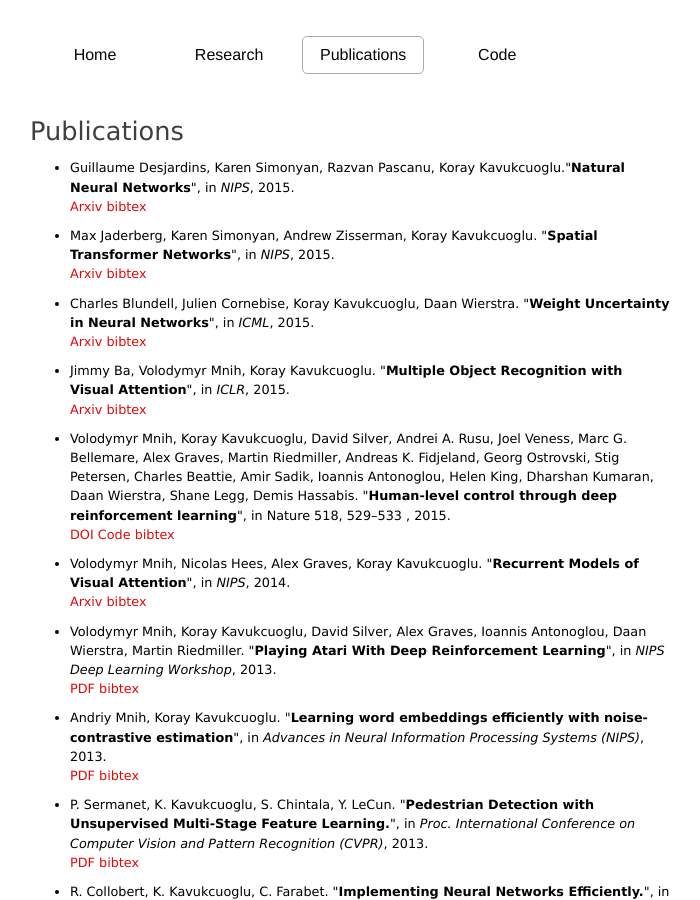
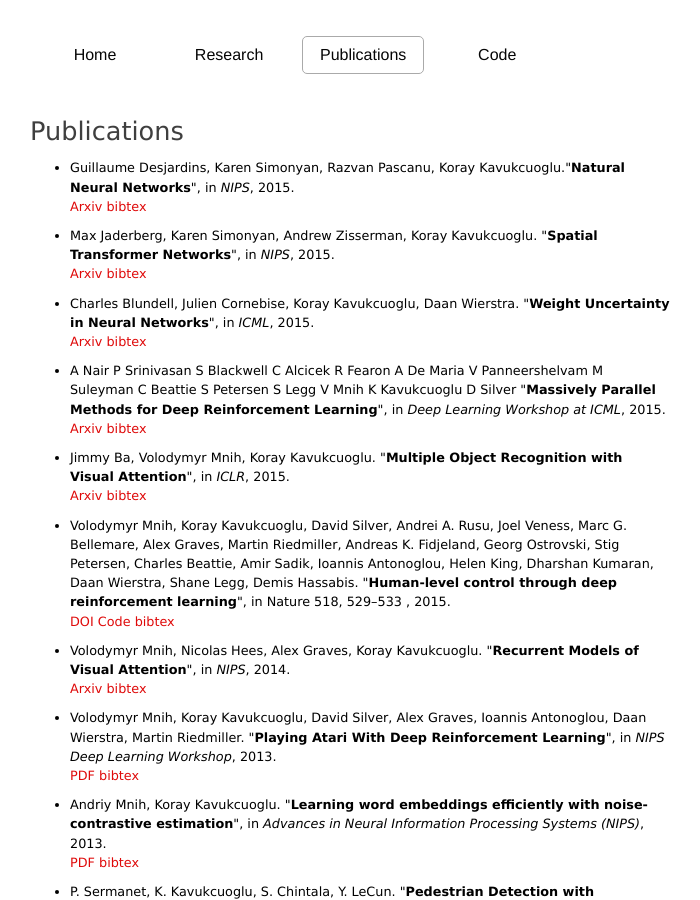
Before and after one commit to koraykv/koraykv.github.com, a Jekyll site: the page built from publications.md, in a window 1280 px wide and 900 px high. Shown: the whole window, without its empty margins (290-990 px from the left). Built offline with Jekyll 4.4.1, drawn with Linux system fonts in a browser that asks for light colours.

Commit message:
Update publications.md

```diff
--- a/publications.md
+++ b/publications.md
@@ -57,6 +57,24 @@ id: publications
   booktitle={ICML'15},
   year={2015}
 }
+</code></pre></div>
+</li>
+
+<li>
+<div id="nair-gorila-2015"> A Nair P Srinivasan S Blackwell C Alcicek R Fearon A De Maria V Panneershelvam M Suleyman C Beattie S Petersen S Legg V Mnih K Kavukcuoglu D Silver "<B>Massively Parallel Methods for Deep Reinforcement Learning</B>", in <EM>Deep Learning Workshop at ICML</EM>, 2015.
+
+<br>
+<a href="http://arxiv.org/pdf/1507.04296.pdf">Arxiv</a>
+<a href="#" onclick="toggle_visibility('bib-nair-gorila-2015');return false;">bibtex</a>
+</div>
+<div class="bibtex" id="bib-nair-gorila-2015" >
+<pre><code>@article{nair-gorila-2015,
+  title={Massively parallel methods for deep reinforcement learning},
+  author={Nair, Arun and Srinivasan, Praveen and Blackwell, Sam and Alcicek, Cagdas and Fearon, Rory and De Maria, Alessandro and Panneershelvam, Vedavyas and Suleyman, Mustafa and Beattie, Charles and Petersen, Stig and others},
+  journal={arXiv preprint arXiv:1507.04296},
+  year={2015}
+}
+
 </code></pre></div>
 </li>
 
```
